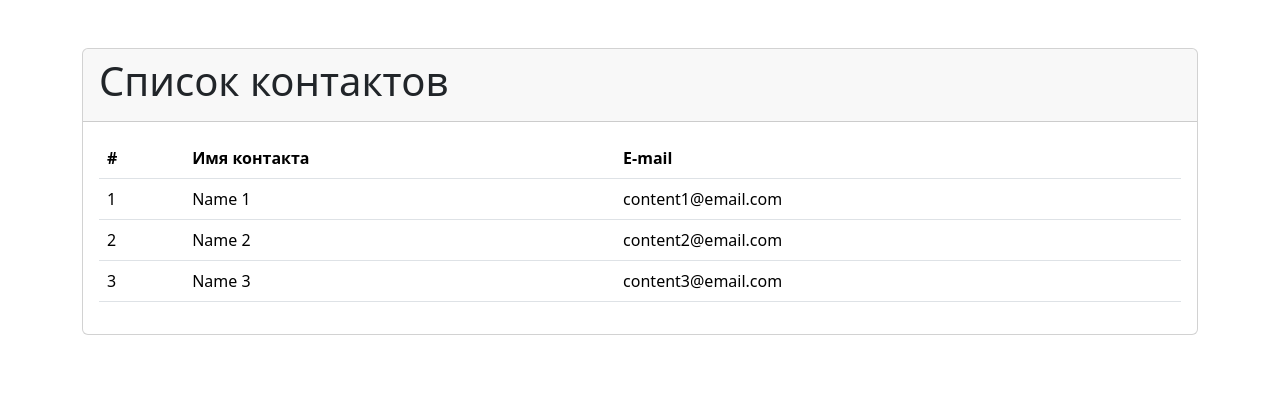
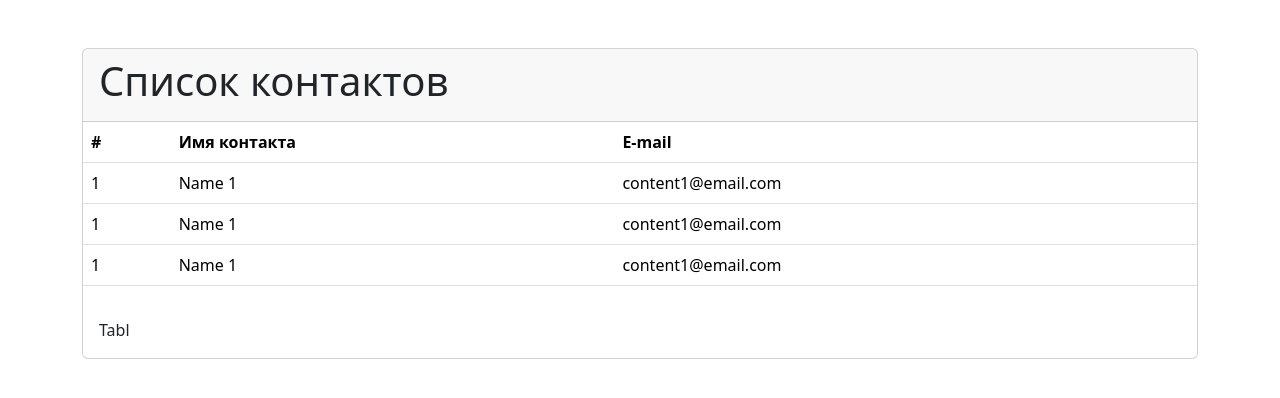
Before and after one commit to NovaCript/DotnetWebApi, a React (Create React App) app in the folder client/: page / in a window 1280 px wide. Shown: the top 398 px of the page. Built offline with nearby package versions, Linux system fonts and the light colour scheme.

Commit message:
16.6 Выделение React-компонентов

```diff
--- a/client/src/App.js
+++ b/client/src/App.js
@@ -1,3 +1,5 @@
+import TableContact from "./layout/TableContact/TableContact";
+
 const App = () => {
   return (
     <div className="container mt-5">
@@ -5,35 +7,8 @@ const App = () => {
         <div className="card-header">
           <h1>Список контактов</h1>
         </div>
-
-        <div className="card-body">
-          <table className="table table-hover">
-            <thead>
-              <tr>
-                <th>#</th>
-                <th>Имя контакта</th>
-                <th>E-mail</th>
-              </tr>
-            </thead>
-            <tbody>
-              <tr>
-                <td>1</td>
-                <td>Name 1</td>
-                <td>content1@email.com</td>
-              </tr>
-              <tr>
-                <td>2</td>
-                <td>Name 2</td>
-                <td>content2@email.com</td>
-              </tr>
-              <tr>
-                <td>3</td>
-                <td>Name 3</td>
-                <td>content3@email.com</td>
-              </tr>
-            </tbody>
-          </table>
-        </div>
+        <TableContact />
+        <div className="card-body">Tabl</div>
       </div>
     </div>
   );
--- /dev/null
+++ b/client/src/layout/TableContact/TableContact.jsx
@@ -0,0 +1,25 @@
+import React from "react";
+import RowContact from "./components/RowContact";
+
+
+const TableContact = () => {
+    return (
+        <table className="table table-hover">
+            <thead>
+              <tr>
+                <th>#</th>
+                <th>Имя контакта</th>
+                <th>E-mail</th>
+              </tr>
+            </thead>
+            <tbody>
+              <RowContact/>
+              <RowContact/>
+              <RowContact/>
+            </tbody>
+          </table>
+    );
+}
+
+
+export default TableContact;
--- /dev/null
+++ b/client/src/layout/TableContact/components/RowContact.jsx
@@ -0,0 +1,14 @@
+import React from "react";
+
+const RowContact = () => {
+  return (
+    <tr>
+      <td>1</td>
+      <td>Name 1</td>
+      <td>content1@email.com</td>
+    </tr>
+  );
+};
+
+
+export default RowContact;
```
